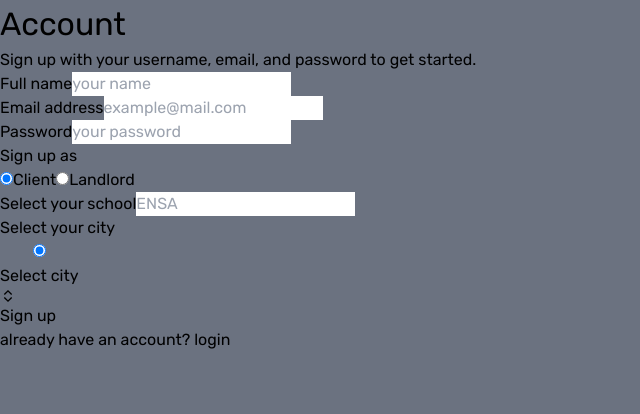
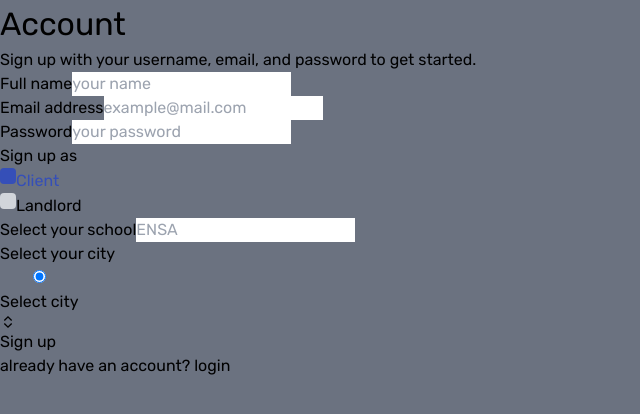
Before and after one commit to unk-user/student-rent, a React (Vite) app in the folder frontend/: page /signup in a window 1280 px wide. Shown: the top 414 px of the page, without its empty margins (0-640 px from the left). Built offline with nearby package versions, Linux system fonts and the light colour scheme.

Commit message:
update style

```diff
--- a/frontend/src/components/ui/RadioItem.jsx
+++ b/frontend/src/components/ui/RadioItem.jsx
@@ -1,24 +1,33 @@
 import PropTypes from 'prop-types';
 
-function RadioItem({ className, label, value, name , selectedRole, handleRoleSelection }) {
-  const defaultClassName = 'flex items-center relative cursor-pointer';
+function RadioItem({
+  className,
+  label,
+  value,
+  name,
+  selectedRole,
+  handleRoleSelection,
+}) {
+  const defaultClassName = 'flex items-center relative radio-container';
   const combinedClassName = className
     ? `${defaultClassName} ${className}`
     : defaultClassName;
 
   return (
-    <label htmlFor={value} className={combinedClassName}>
+    <div className={combinedClassName}>
       <input
         type="radio"
-        className="relative top-[1px] mr-1"
+        className="relative top-[1px] mr-1 radio-input cursor-pointer"
         name={name}
         id={value}
         value={value}
         checked={selectedRole === value}
         onChange={handleRoleSelection}
       />
-      {label}
-    </label>
+      <label htmlFor={value} className="radio-label cursor-pointer">
+        {label}
+      </label>
+    </div>
   );
 }
 
@@ -30,5 +39,5 @@ RadioItem.propTypes = {
   label: PropTypes.string,
   value: PropTypes.string,
   selectedRole: PropTypes.string,
-  handleRoleSelection: PropTypes.func
+  handleRoleSelection: PropTypes.func,
 };
```
